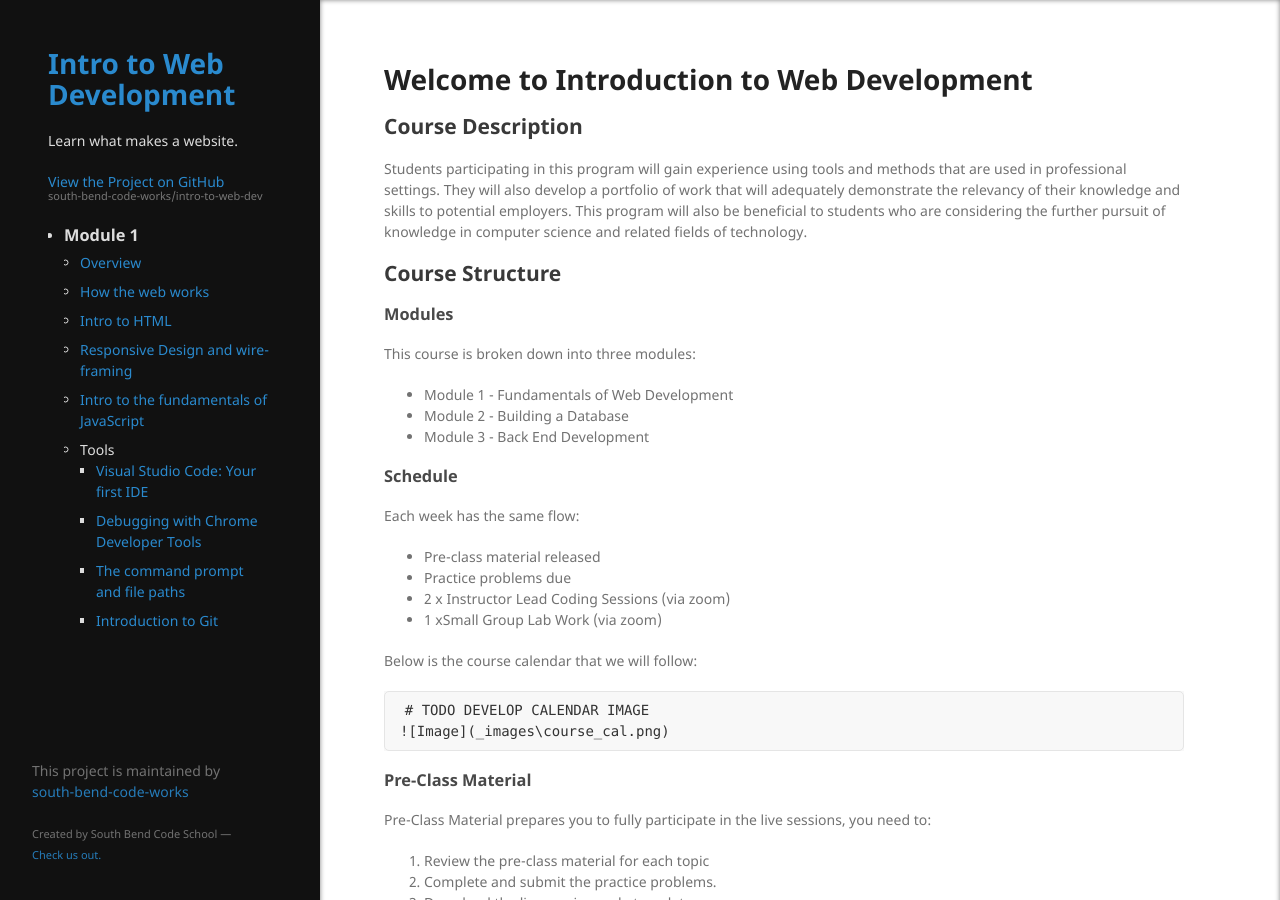
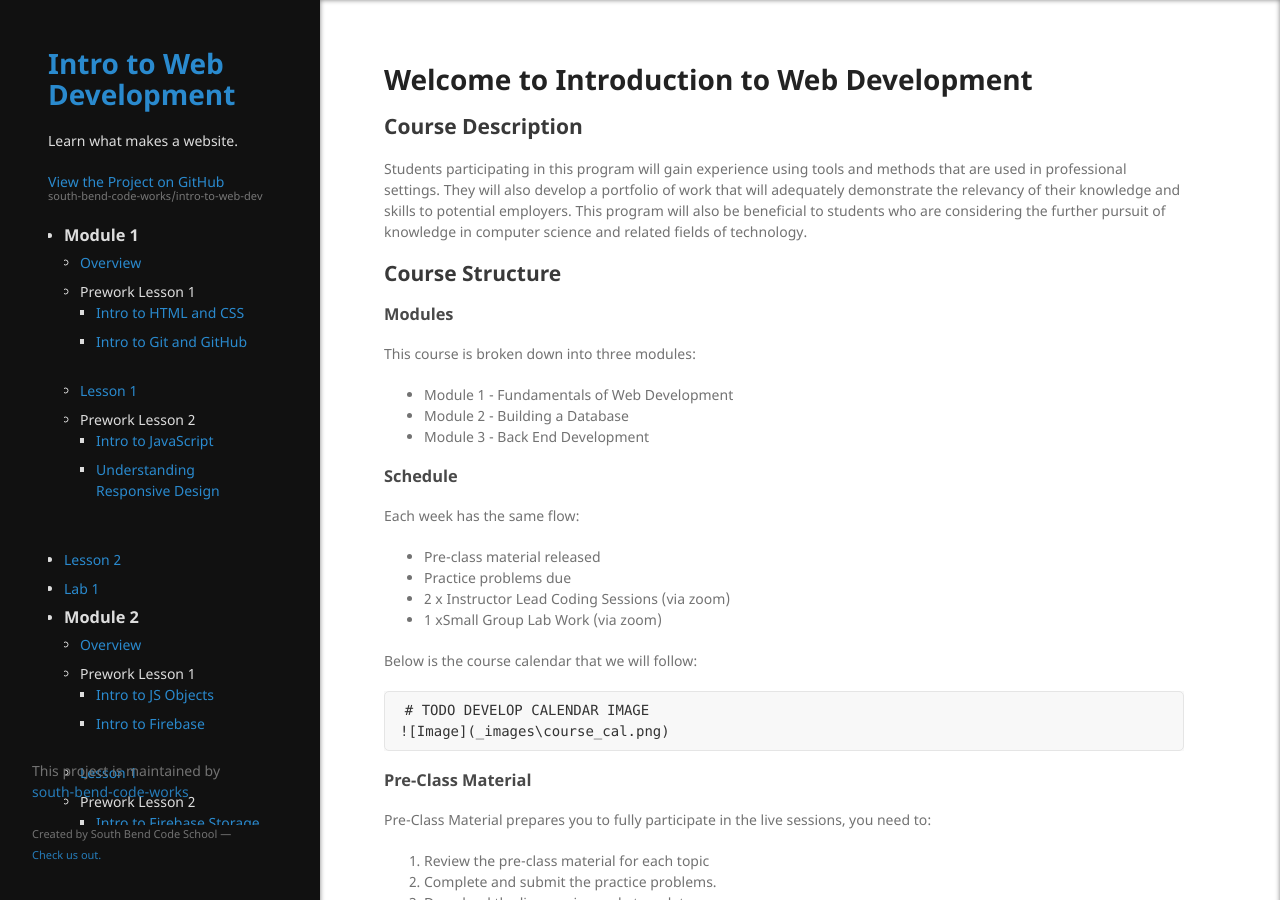
Before and after one commit to south-bend-code-works/intro-to-web-dev, a Jekyll site: the page built from index.md, in a window 1280 px wide and 900 px high. Built offline with Jekyll 4.4.1, drawn with Linux system fonts in a browser that asks for light colours; our own code applies the rules of GitHub Pages for plain Markdown files.

Commit message:
Update default.html

```diff
--- a/_layouts/default.html
+++ b/_layouts/default.html
@@ -39,20 +39,77 @@
             <h3>Module 1</h3>
             <ul>
               <li><a href="/lessons/module1/overview.html">Overview</a></li>
-              <li><a href="/lessons/module1/how_the_web_works.html">How the web works</a></li>
-              <li><a href="/lessons/module1/intro_to_html.html">Intro to HTML</a></li>
-              <li><a href="/lessons/module1/intro_to_responsive_design.html">Responsive Design and wire-framing</a></li>
-              <li><a href="/lessons/module1/intro_to_javascript.html">Intro to the fundamentals of JavaScript</a></li>
-              <li>Tools
+              <li>
+                Prework Lesson 1
                 <ul>
-                  <li><a href="/lessons/module1/intro_to_vscode.html">Visual Studio Code: Your first IDE</a></li>
-                  <li><a href="/lessons/module1/intro_to_chrome.html">Debugging with Chrome Developer Tools</a></li>
-                  <li><a href="/lessons/module1/intro_to_cmd.html">The command prompt and file paths</a></li>
-                  <li><a href="/lessons/module1/intro_to_git.html">Introduction to Git</a></li>
+                  <li><a href="/lessons/module1/intro_to_html.html">Intro to HTML and CSS</a></li>
+                  <li><a href="/lessons/module1/intro_to_git.html">Intro to Git and GitHub</a></li>
+                </ul>
+              </li>
+              <li><a href="/lessons/module1/lesson1.html">Lesson 1</a></li>
+              <li>
+                Prework Lesson 2
+                <ul>
+                  <li><a href="/lessons/module1/intro_to_javascript.html">Intro to JavaScript</a></li>
+                  <li><a href="/lessons/module1/intro_to_responsive.html">Understanding Responsive Design</a></li>
                 </ul>
               </li>
             </ul>
+            <li><a href="/lessons/module1/lesson2.html">Lesson 2</a></li>
+            <li><a href="/lessons/module1/lab1.html">Lab 1</a></li>
+          </li>
+          {% endif %}
 
+          {% if site.see_module_2 %}
+          <li>
+            <h3>Module 2</h3>
+            <ul>
+              <li><a href="/lessons/module2/overview.html">Overview</a></li>
+              <li>
+                Prework Lesson 1
+                <ul>
+                  <li><a href="/lessons/module2/intro_to_js_objects.html">Intro to JS Objects</a></li>
+                  <li><a href="/lessons/module2/intro_to_firebase.html">Intro to Firebase</a></li>
+                </ul>
+              </li>
+              <li><a href="/lessons/module2/lesson1.html">Lesson 1</a></li>
+              <li>
+                Prework Lesson 2
+                <ul>
+                  <li><a href="/lessons/module2/intro_to_firebase_storage.html">Intro to Firebase Storage</a></li>
+                  <li><a href="/lessons/module2/intro_to_firebase_hosting.html">Intro to Firebase Hosting</a></li>
+                </ul>
+              </li>
+            </ul>
+            <li><a href="/lessons/module2/lesson2.html">Lesson 2</a></li>
+            <li><a href="/lessons/module2/lab2.html">Lab 2</a></li>
+          </li>
+          {% endif %}
+
+
+          {% if site.see_module_3 %}
+          <li>
+            <h3>Module 3</h3>
+            <ul>
+              <li><a href="/lessons/module3/overview.html">Overview</a></li>
+              <li>
+                Prework Lesson 1
+                <ul>
+                  <li><a href="/lessons/module3/intro_to_firebase_functions.html">Intro to Firebase Functions</a></li>
+                  <li><a href="/lessons/module3/intro_to_node.html">Intro to Node and Node modules</a></li>
+                </ul>
+              </li>
+              <li><a href="/lessons/module3/lesson1.html">Lesson 1</a></li>
+              <li>
+                Prework Lesson 2
+                <ul>
+                  <li><a href="/lessons/module3/intro_to_apis.html">Understanding the impact of APIs</a></li>
+                  <li><a href="/lessons/module3/intro_to_interview_expectations.html">Interview Expectations</a></li>
+                </ul>
+              </li>
+            </ul>
+            <li><a href="/lessons/module2/lesson2.html">Lesson 2</a></li>
+            <li><a href="/lessons/module3/lab3.html">Lab 3</a></li>
           </li>
           {% endif %}
         </ul>
```
